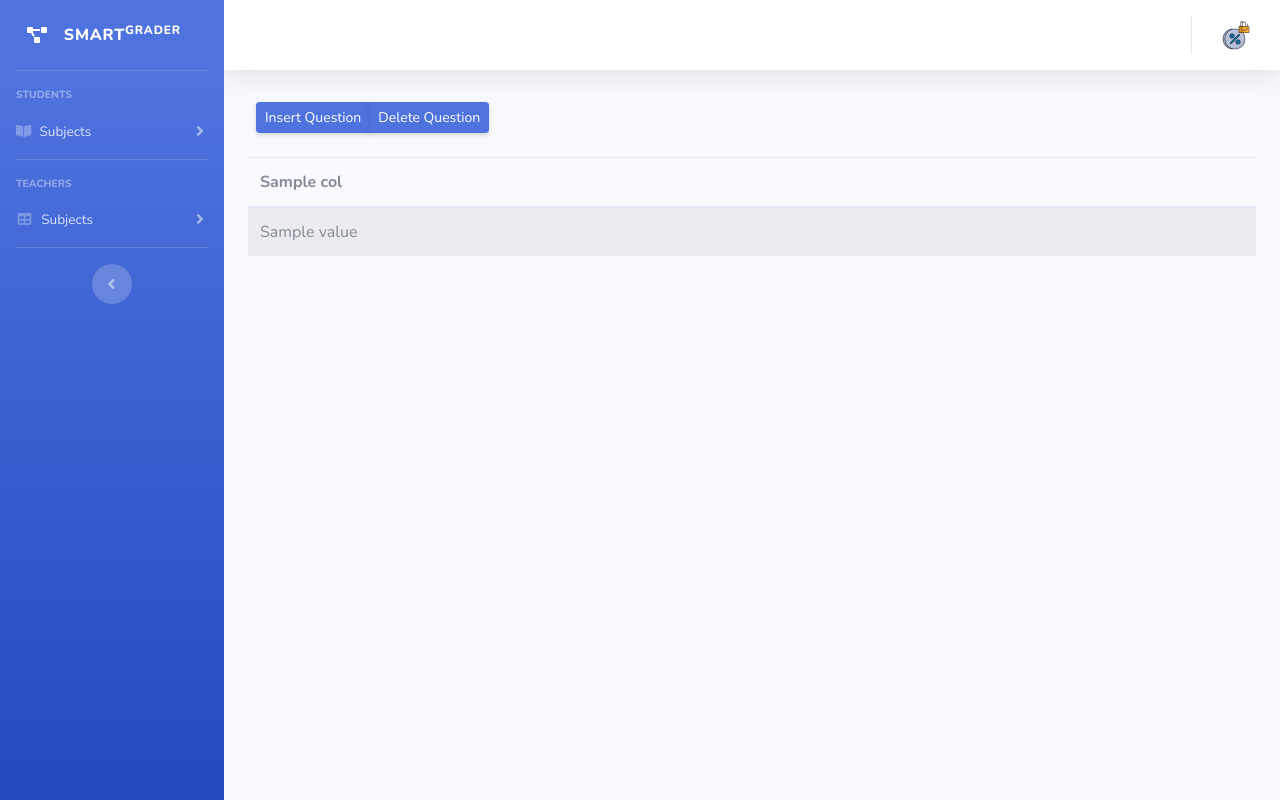
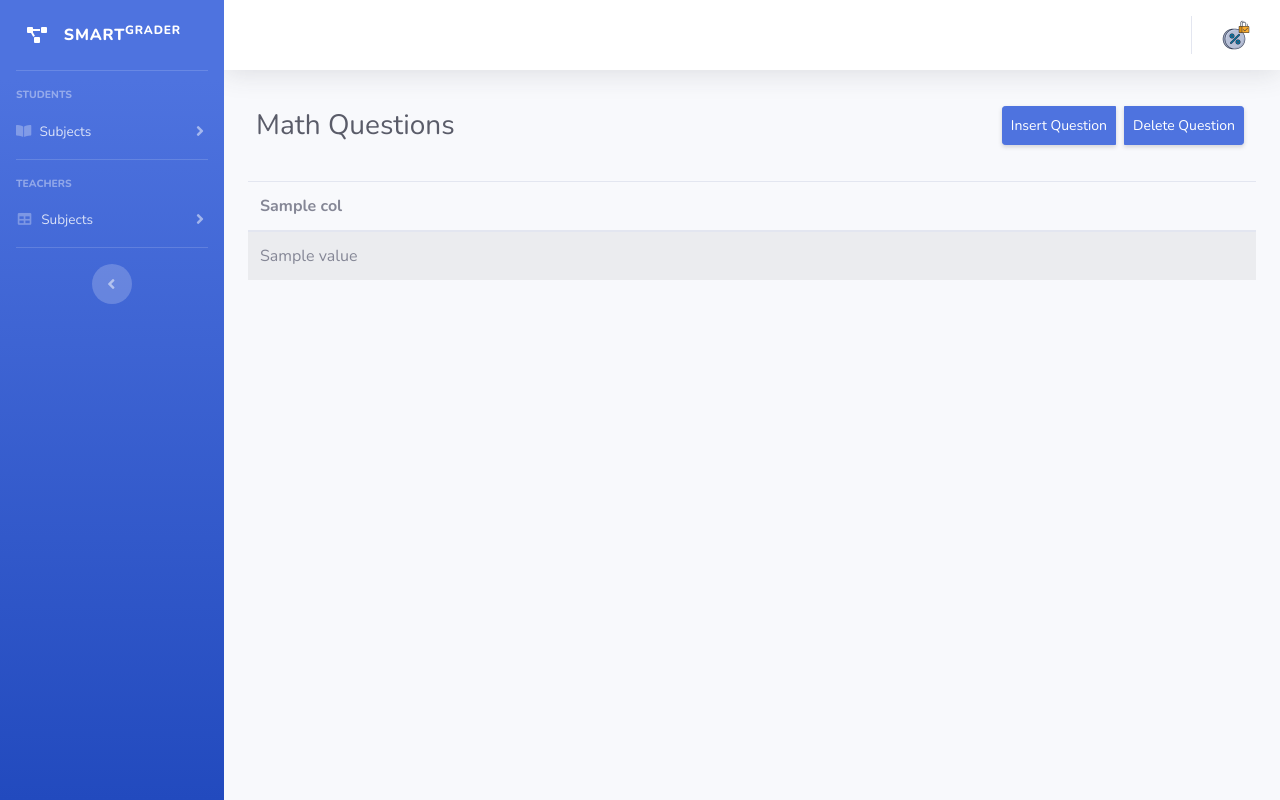
Before and after one commit to joseph-dougal/CS691, a Flask app: template project/templates/pages/teacher-math.html in a window 1280 px wide. Run offline with Flask 2, Linux system fonts and the light colour scheme; the template is opened without the code that fills it: most values are stand-ins (such as "Sample title", 1, 10 or a date in 2020); some libraries are stand-ins or nearby versions.

Commit message:
fixed alignment of buttons and added header

```diff
--- a/project/templates/pages/teacher-math.html
+++ b/project/templates/pages/teacher-math.html
@@ -3,13 +3,21 @@
 {% block content %}
 
 <!-- buttons -->
-<div class="btn-group mt-2 ml-2 mb-4" role="group">
-  <a href="" class="d-none d-sm-inline-block btn btn-sm btn-primary shadow-sm" data-toggle="modal"
-    data-target="#modalAddForm">Insert Question</a>
+<div class="d-flex justify-content-between align-items-center mt-2 ml-2 mb-4">
+  <div>
+    <h1 class="h3 mb-0 text-gray-800">Math Questions</h1>
+  </div>
+  <div class="btn-group m-2" role="group">
+    <a href="" class="d-none d-sm-inline-block btn btn-sm btn-primary shadow-sm p-2 m-1" data-toggle="modal"
+      data-target="#modalAddForm">Insert Question
+    </a>
 
-  <a href="" class="d-none d-sm-inline-block btn btn-sm btn-primary shadow-sm" data-toggle="modal"
-    data-target="#modalDeleteForm">Delete Question</a>
+    <a href="" class="d-none d-sm-inline-block btn btn-sm btn-primary shadow-sm p-2 m-1" data-toggle="modal"
+      data-target="#modalDeleteForm">Delete Question
+    </a>
+  </div>
 </div>
+
 
 <!-- data table -->
 <div class="table-responsive table-striped">
```
Also changed, not shown: project/templates/pages/student-math.html (+12 -6 lines).
